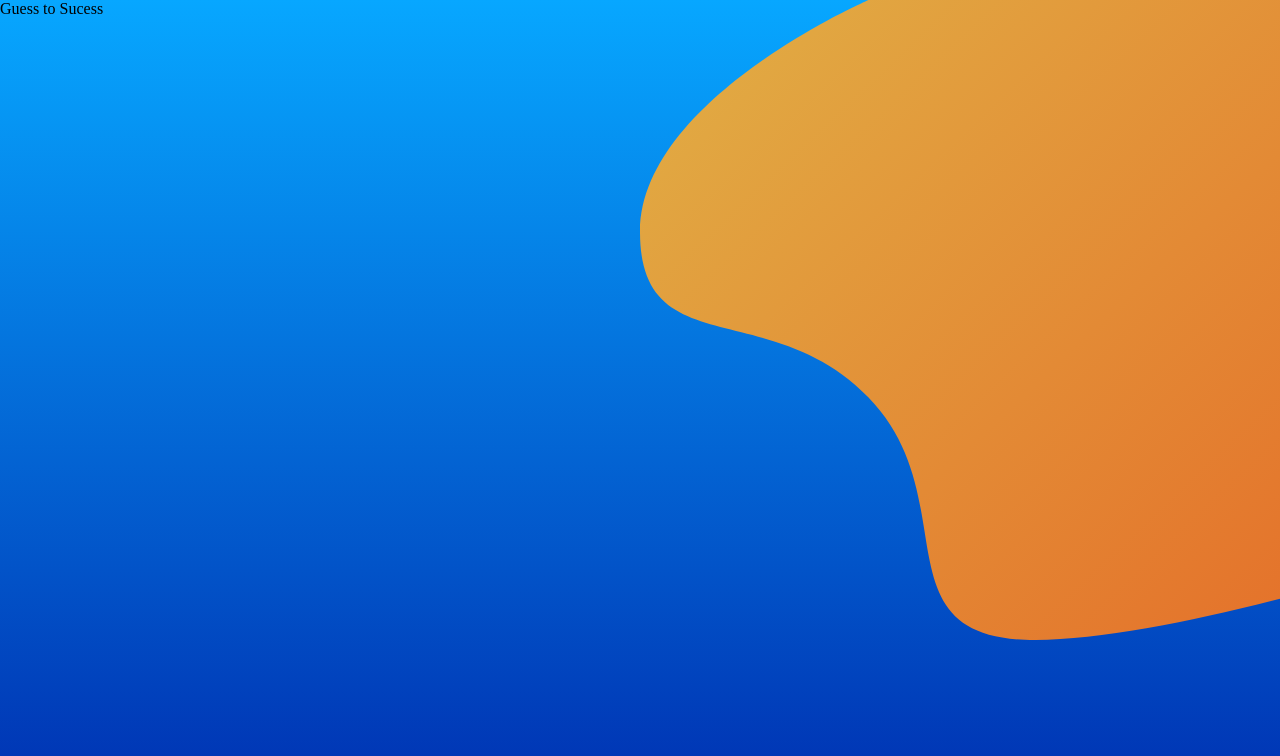
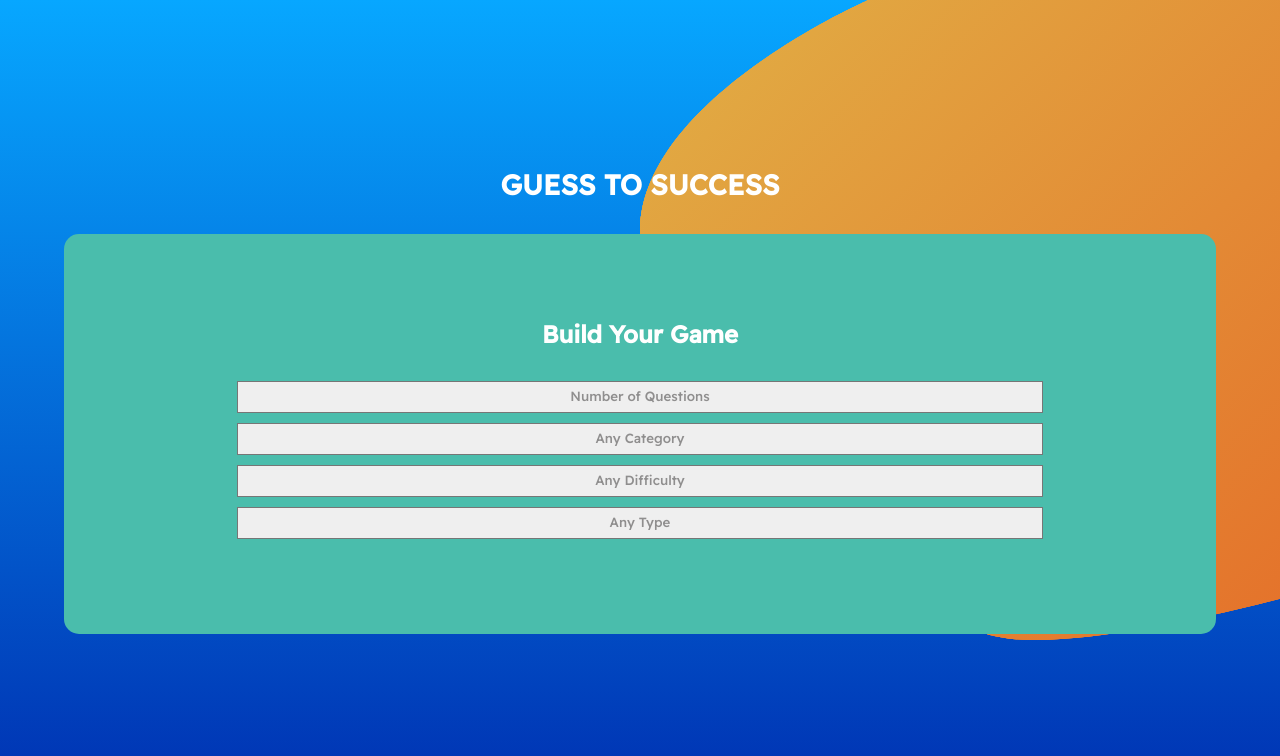
Before and after one commit to naser23/Quiz-App, a plain HTML site: page index.html in a window 1280 px wide. Drawn offline with Linux system fonts and the light colour scheme.

Commit message:
Just saving my work at this point. working on the styling for the starting screen on all sizes.

```diff
--- a/index.html
+++ b/index.html
@@ -15,8 +15,44 @@
   </head>
   <body>
     <main id="container">
-      <!-- <div class="blob"></div> -->
-      <header>Guess to Sucess</header>
+      <h2 class="quiz-header">GUESS TO SUCCESS</h2>
+      <section class="build-your-game">
+        <h3 class="build-your-game-header">Build Your Game</h3>
+        <div class="dropdown-menus">
+          <select name="number-of-questions" id="dropdown">
+            <option value="">Number of Questions</option>
+            <option value="ten">10</option>
+            <option value="twenty">20</option>
+            <option value="thirty">30</option>
+            <option value="forty">40</option>
+            <option value="fifty">50</option>
+          </select>
+          <select name="category" id="dropdown">
+            <option value="">Any Category</option>
+            <option value="ten">Option 1</option>
+            <option value="twenty">Option 2</option>
+            <option value="thirty">Option 3</option>
+            <option value="forty">Option 4</option>
+            <option value="fifty">Option 5</option>
+          </select>
+          <select name="difficutly" id="dropdown">
+            <option value="">Any Difficulty</option>
+            <option value="ten">Option 1</option>
+            <option value="twenty">Option 2</option>
+            <option value="thirty">Option 3</option>
+            <option value="forty">Option 4</option>
+            <option value="fifty">Option 5</option>
+          </select>
+          <select name="type" id="dropdown">
+            <option value="">Any Type</option>
+            <option value="ten">Option 1</option>
+            <option value="twenty">Option 2</option>
+            <option value="thirty">Option 3</option>
+            <option value="forty">Option 4</option>
+            <option value="fifty">Option 5</option>
+          </select>
+        </div>
+      </section>
     </main>
   </body>
 </html>
--- a/scss/_components.scss
+++ b/scss/_components.scss
@@ -6,3 +6,8 @@ $blob: url(/Quiz-App/images/blob.svg);
   background-repeat: no-repeat;
   background-size: cover;
 }
+
+@mixin fontWeight($weight) {
+  font-family: "Readex Pro", sans-serif;
+  font-weight: $weight;
+}
--- a/scss/_queries.scss
+++ b/scss/_queries.scss
@@ -9,3 +9,20 @@
     }
   }
 }
+
+// styles for small screen landscape (iphone 5/SE)
+@media (width: 568px) and (orientation: landscape) {
+  #container {
+    .question-header {
+    }
+
+    .build-your-game {
+      height: 70%;
+      width: 60%;
+
+      &-header {
+        margin-bottom: 1.25rem;
+      }
+    }
+  }
+}
--- a/scss/main.scss
+++ b/scss/main.scss
@@ -15,7 +15,12 @@ body {
 #container {
   width: 100%;
   height: 100%;
+  display: flex;
+  flex-direction: column;
+  justify-content: center;
+  align-items: center;
   position: relative;
+  font-family: "Readex Pro", sans-serif;
 
   ::after {
     content: "";
@@ -25,6 +30,47 @@ body {
     height: 90%;
     top: 0;
     left: 20%;
+    z-index: -1;
+  }
+
+  .quiz-header {
+    color: white;
+    font-size: 1.75rem;
+    margin-bottom: 2rem;
+  }
+
+  .build-your-game {
+    width: 90%;
+    height: 50%;
+    border-radius: 15px;
+    background-color: #4abdac;
+    display: flex;
+    flex-direction: column;
+    align-items: center;
+    justify-content: center;
+
+    &-header {
+      color: white;
+      margin-bottom: 2rem;
+      font-size: 1.5rem;
+    }
+
+    .dropdown-menus {
+      width: 70%;
+    }
+
+    select {
+      appearance: none;
+      margin-bottom: 10px;
+    }
+
+    #dropdown {
+      width: 100%;
+      height: 2rem;
+      text-align: center;
+      @include fontWeight(500);
+      color: #8f8e8e;
+    }
   }
 }
 
```
Also changed, not shown: css/main.css, 1 other file.
